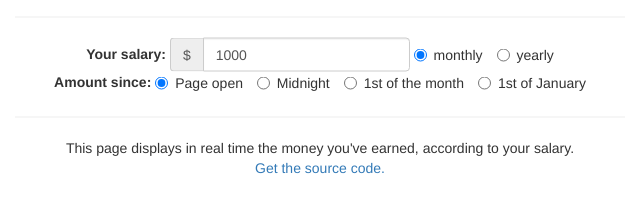
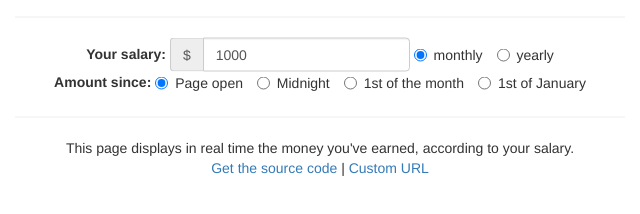
Before and after one commit to rtwage/rtwage.github.io, a plain HTML site: page index.html in a window 1280 px wide. Shown: the part 258-472 px from the top of the page, without its empty margins (320-960 px from the left). Drawn offline with nearby package versions, Linux system fonts and the light colour scheme.

Commit message:
add custom url generation

```diff
--- a/index.html
+++ b/index.html
@@ -62,8 +62,11 @@
           This page displays in real time the money you've earned,
           according to your salary.
           <br>
-          <a href="https://github.com/rtwage/rtwage.github.io">Get
-            the source code.</a>
+          <a href="https://github.com/rtwage/rtwage.github.io">
+             Get the source code</a> |
+          <a href="?salary={{ salary }}&freq={{ salaryFrequency }}&start={{ startAt }}">
+            Custom URL
+          </a>
         </p>
       </div>
     </div>
```
